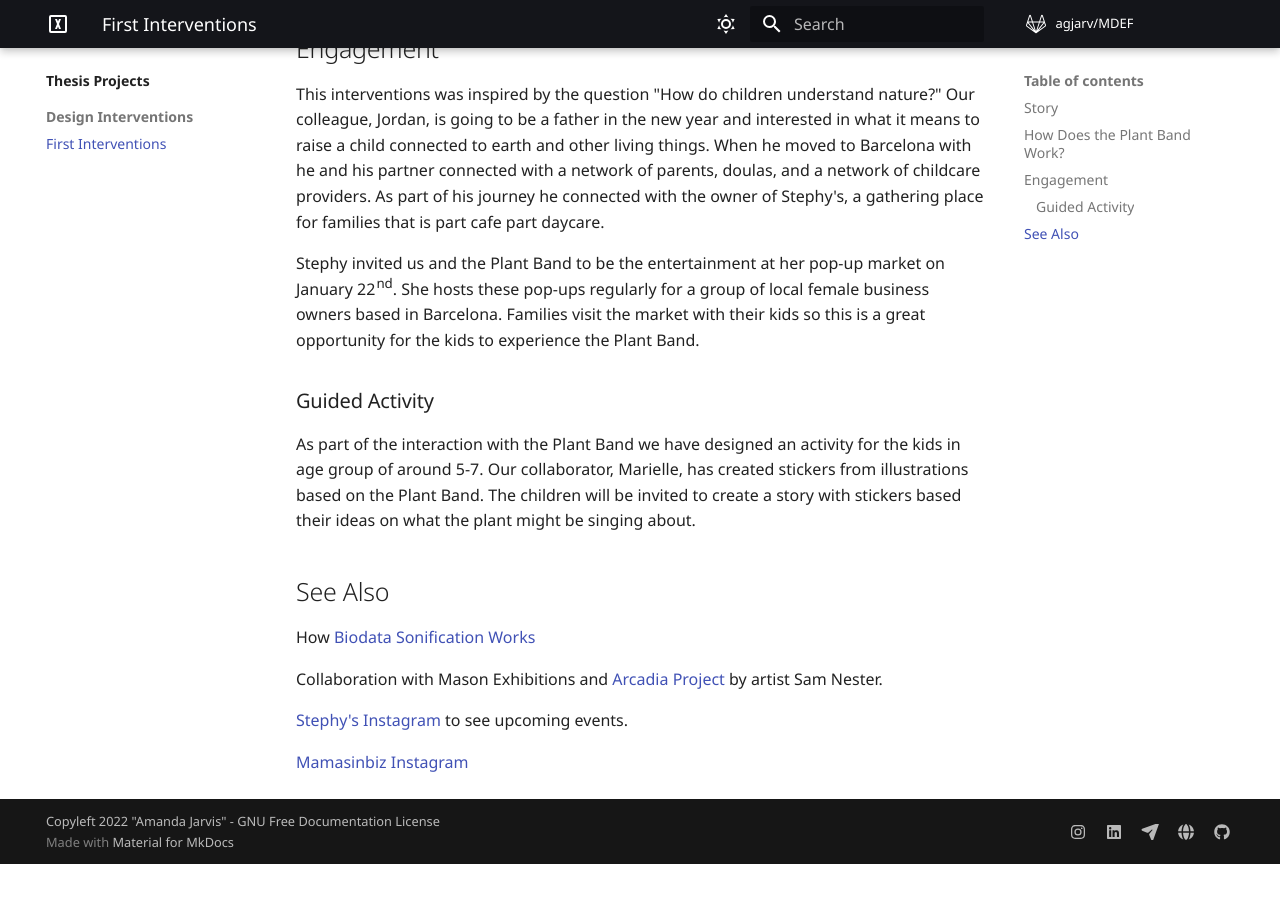
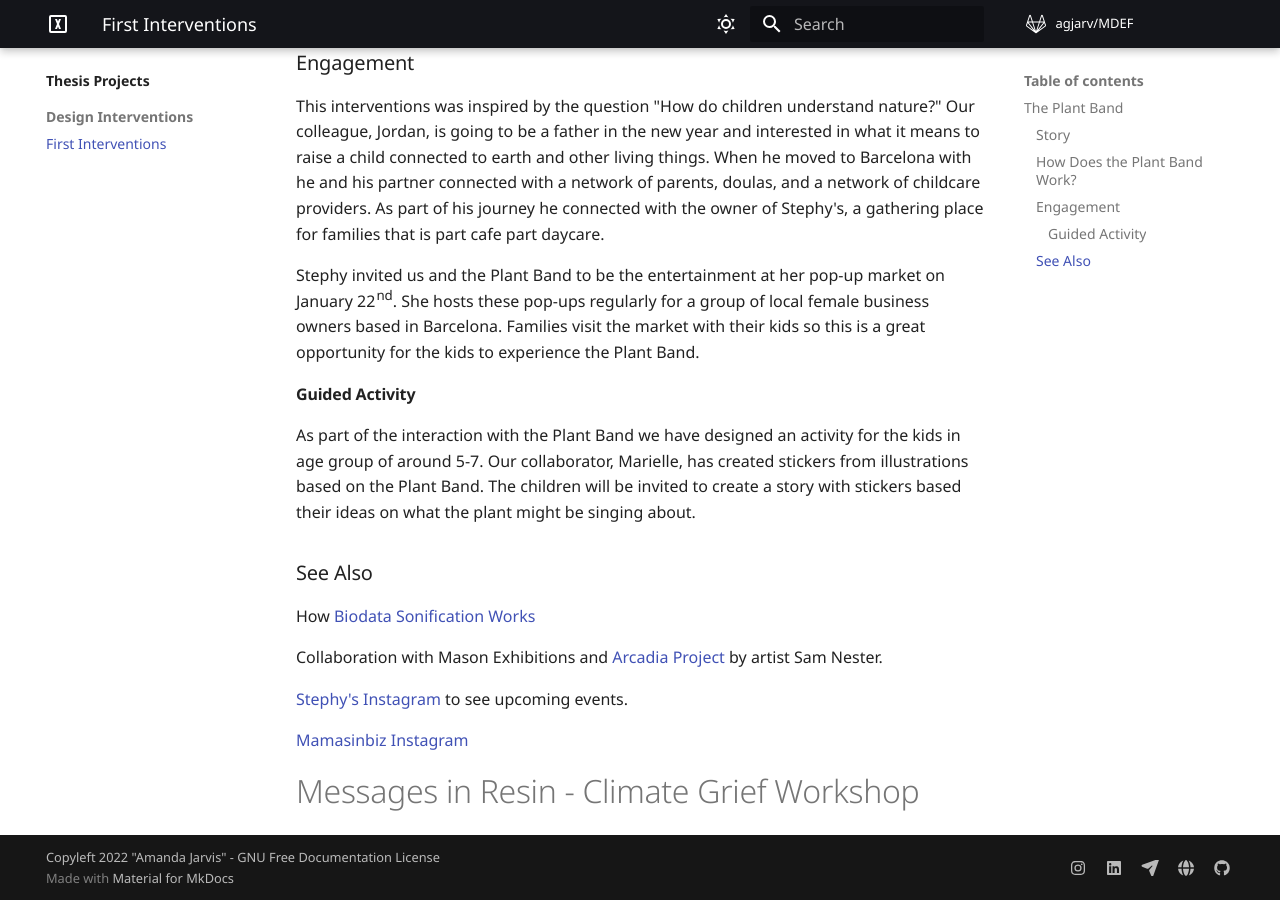
Before and after one commit to agjarv/MDEF, an MkDocs documentation site: the page built from docs/thesisprojects/firstinterventions.md, in a window 1280 px wide and 900 px high, scrolled down 1930 px. Built offline with MkDocs 1.6.1 and Material for MkDocs 9.7.7, drawn with Linux system fonts in a browser that asks for light colours; comment, search, counter and statistics services are not loaded; before the commit the page ends 2794 px from its top, so only the background shows below that.

Commit message:
changes to first interventions

```diff
--- a/docs/thesisprojects/firstinterventions.md
+++ b/docs/thesisprojects/firstinterventions.md
@@ -18,17 +20,17 @@
 
 This hardware and code is based on an open source project by Sam Cusumano. You can find out more about his work and details on how to build this on [Electricity for Progress.](https://electricityforprogress.com/)
 
-## Engagement
+### Engagement
 
 This interventions was inspired by the question "How do children understand nature?" Our colleague, Jordan, is going to be a father in the new year and interested in what it means to raise a child connected to earth and other living things. When he moved to Barcelona with he and his partner connected with a network of parents, doulas, and a network of childcare providers. As part of his journey he connected with the owner of Stephy's, a gathering place for families that is part cafe part daycare.
 
 Stephy invited us and the Plant Band to be the entertainment at her pop-up market on January 22nd. She hosts these pop-ups regularly for a group of local female business owners based in Barcelona. Families visit the market with their kids so this is a great opportunity for the kids to experience the Plant Band.
 
-### Guided Activity
+#### Guided Activity
 
 As part of the interaction with the Plant Band we have designed an activity for the kids in age group of around 5-7. Our collaborator, Marielle, has created stickers from illustrations based on the Plant Band. The children will be invited to create a story with stickers based their ideas on what the plant might be singing about.
 
-## See Also
+### See Also
 
 How [Biodata Sonification Works](https://electricityforprogress.com/biodata-sonification/)
 
@@ -37,3 +39,5 @@
 [Stephy's Instagram](https://www.instagram.com/stephysbcn/) to see upcoming events.
 
 [Mamasinbiz Instagram](https://www.instagram.com/mamasinbiz2022/)
+
+# Messages in Resin - Climate Grief Workshop
```
Also changed, not shown: other parts of docs/thesisprojects/firstinterventions.md (+5 -3 lines).
